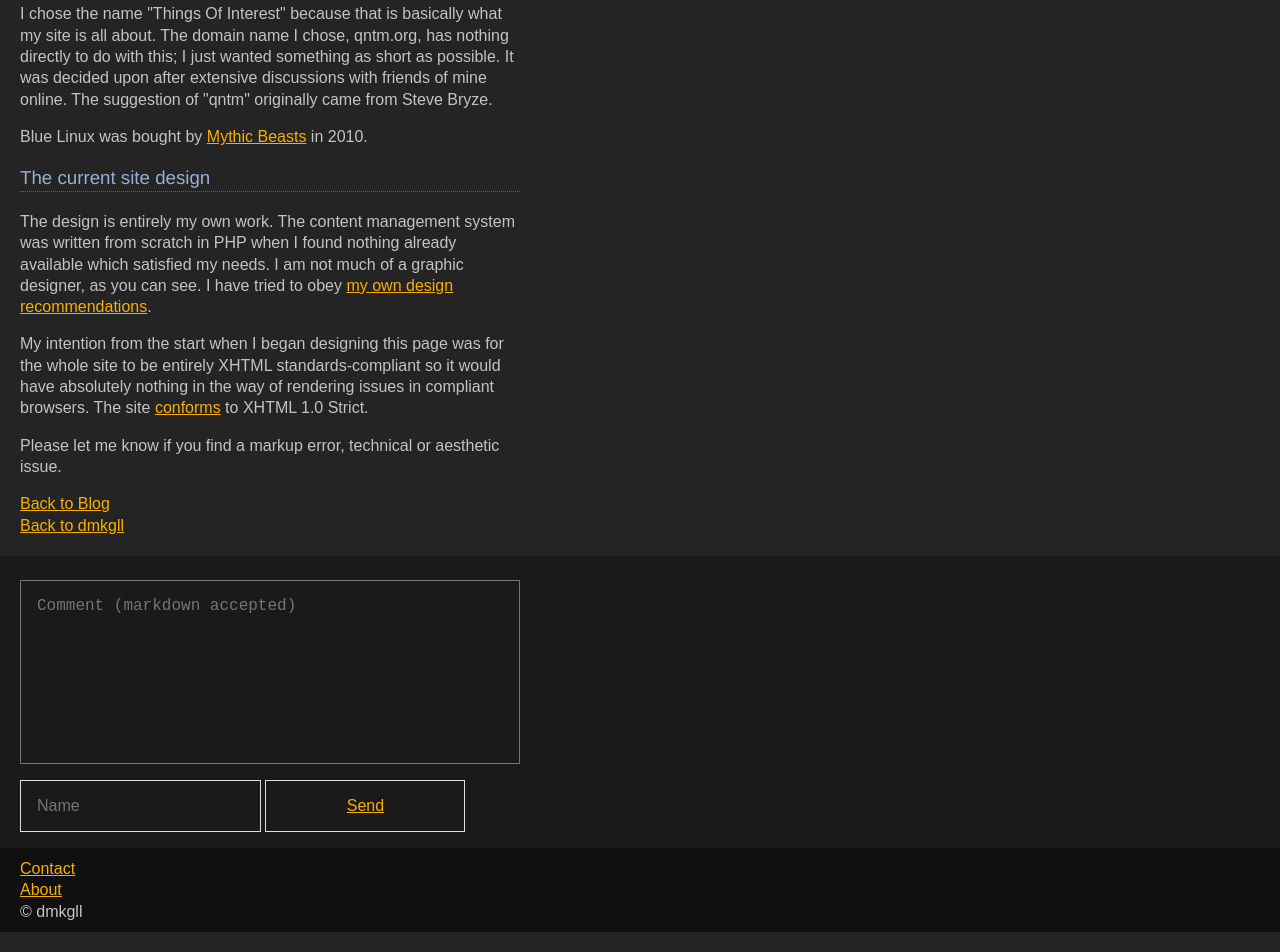
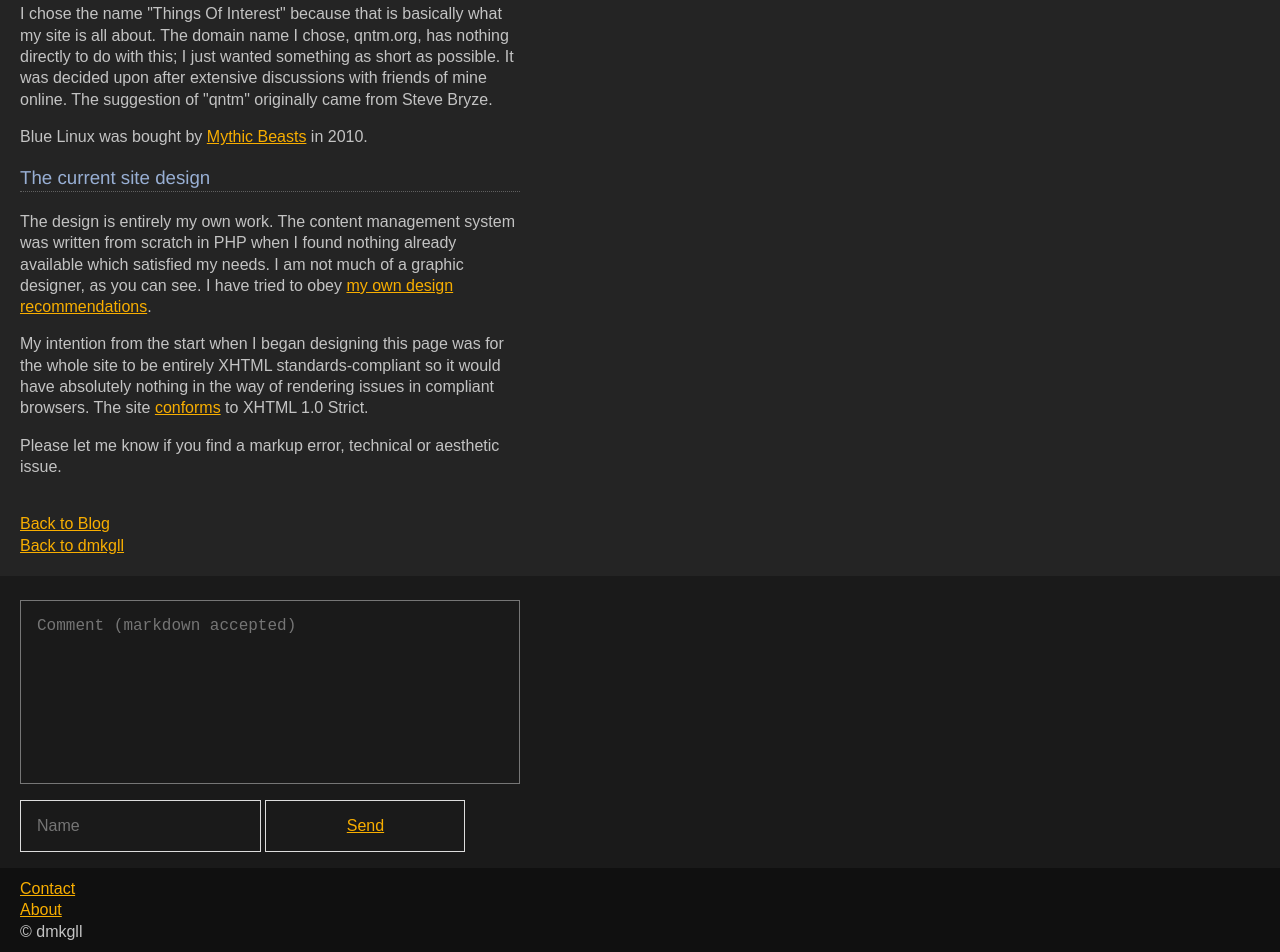
Before and after one commit to dmkgll/dmkgll, a Jekyll site: the page built from sample.html, in a window 1280 px wide. Shown: the part 1470-2422 px from the top of the page. Built offline with Jekyll 4.4.1, drawn with Linux system fonts in a browser that asks for light colours.

Commit message:
Update style.html

```diff
--- a/_includes/style.html
+++ b/_includes/style.html
@@ -1,4 +1,6 @@
-<style>@media only screen and (max-width: 500px) {
+<style>.page__ancestors{float:left;margin-top:20px;}
+
+  @media only screen and (max-width: 500px) {
   article,header,footer {
     padding:10px !important;
   }
```
